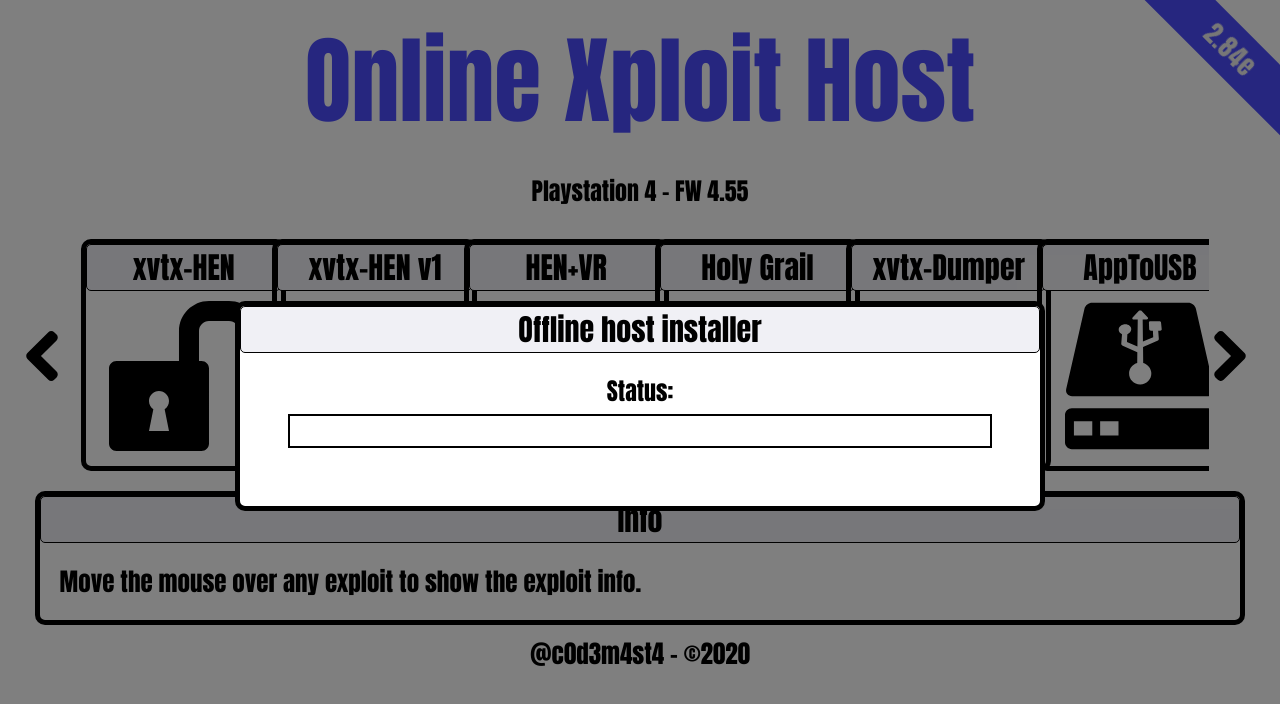
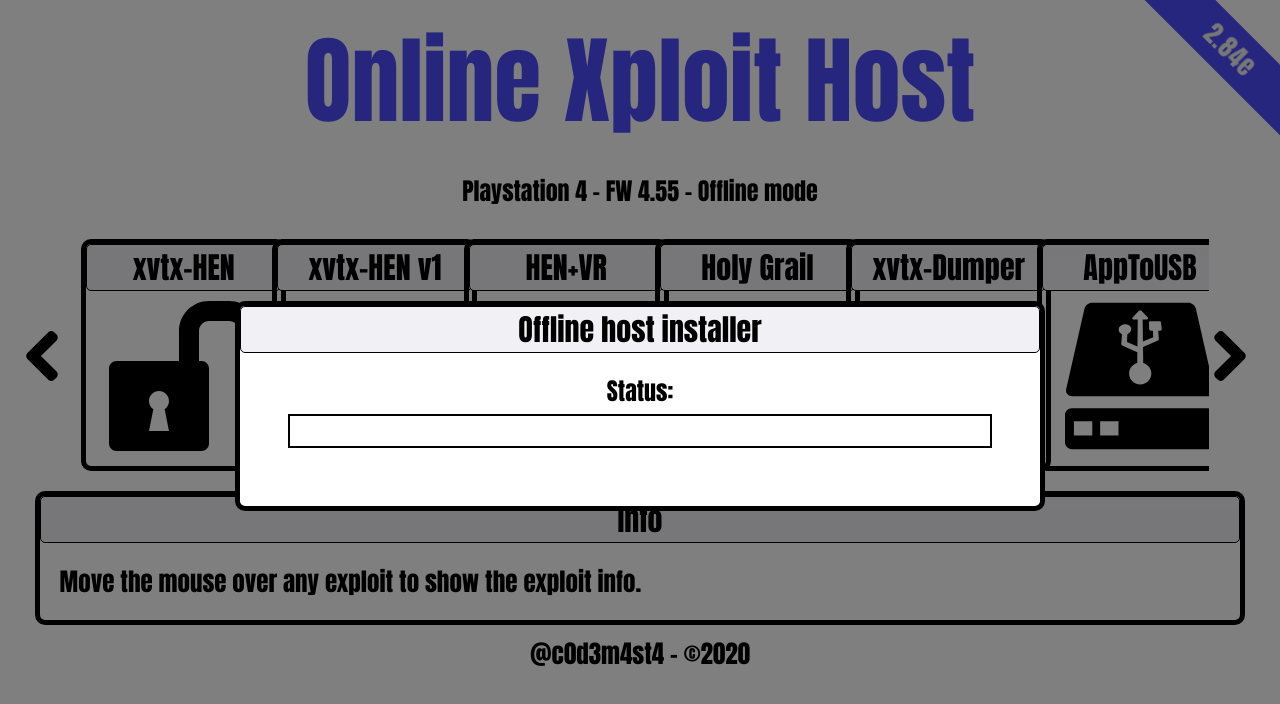
Before and after one commit to c0d3m4st4/c0d3m4st4.github.io, a plain HTML site: page ps4_455_offline_index.html in a window 1280 px wide. Drawn offline with Linux system fonts and the light colour scheme.

Commit message:
Update ps4_455_offline_index.html

```diff
--- a/ps4_455_offline_index.html
+++ b/ps4_455_offline_index.html
@@ -519,7 +519,7 @@
   	<body>
   		<header>
   			<h1>Online Xploit Host</h1>
-			<h2>Playstation 4 - FW 4.55</h2>
+			<h2>Playstation 4 - FW 4.55 - Offline mode</h2>
   		</header>
   		<main>
 			<div id="version" class="corner-ribbon top-right sticky blue"></div>
```
